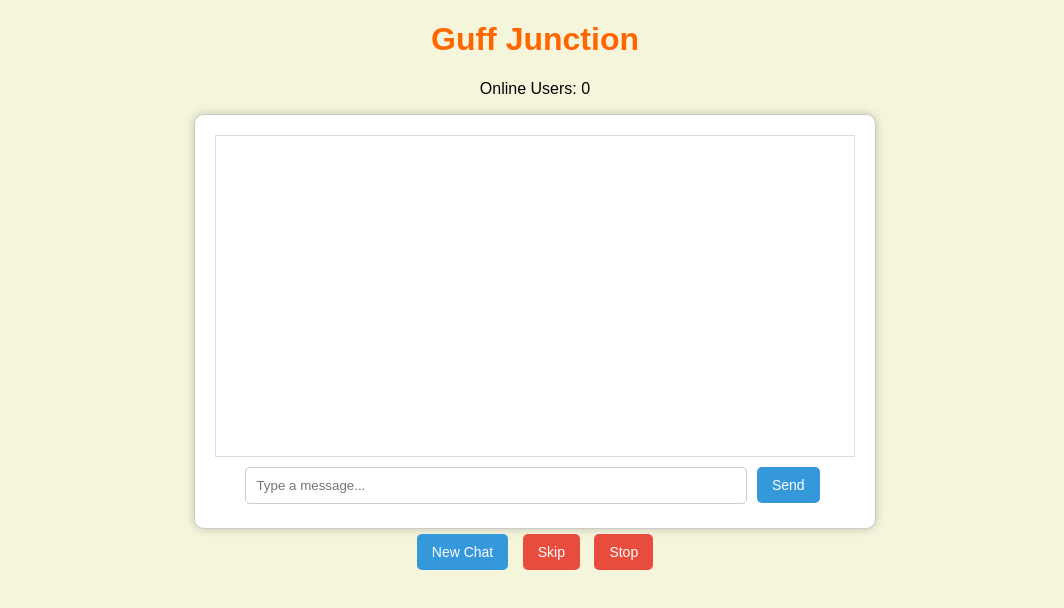
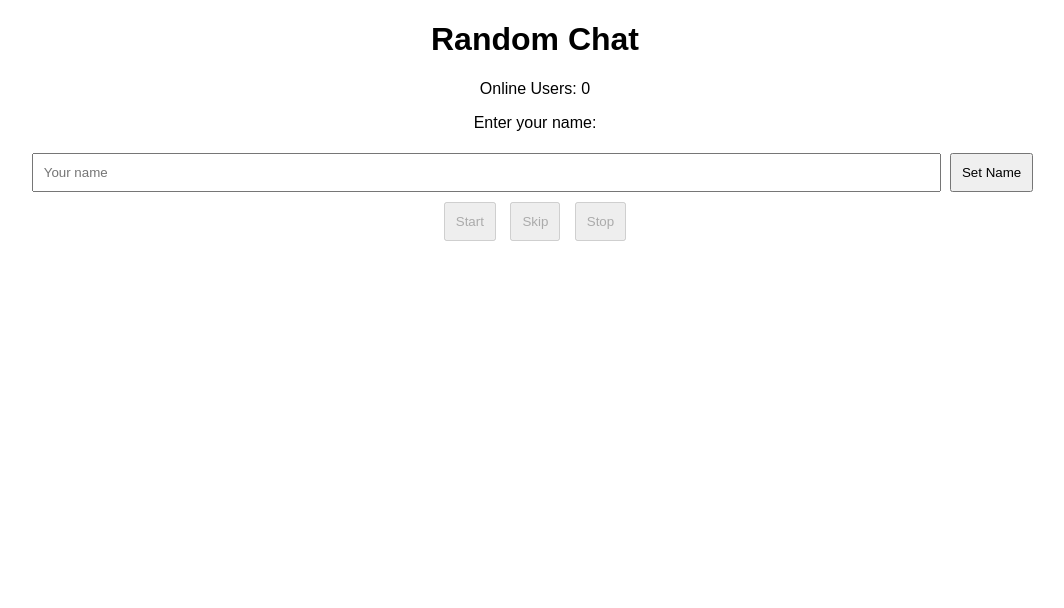
Before and after one commit to kharelpawan/chat, a website: page index.html in a window 1280 px wide. Shown: the whole page, without its empty margins (105-1169 px from the left). Drawn offline with Linux system fonts and the light colour scheme.

Commit message:
Update index.html

```diff
--- a/index.html
+++ b/index.html
@@ -5,152 +5,80 @@
     <meta name="viewport" content="width=device-width, initial-scale=1.0">
     <title>Random Chat</title>
     <style>
-        body {
-            font-family: Arial, sans-serif;
-            text-align: center;
-            background-color: #f5f5dc; /* Light beige background like Omegle */
-            margin: 0;
-            padding: 0;
-        }
-
-        #chatContainer {
-            width: 50%;
-            margin: auto;
-            background-color: white;
-            padding: 20px;
-            border: 1px solid #ccc;
-            border-radius: 10px;
-            box-shadow: 0px 0px 10px rgba(0, 0, 0, 0.2);
-        }
-
-        #messages {
-            height: 300px;
-            overflow-y: auto;
-            border: 1px solid #ddd;
-            padding: 10px;
-            text-align: left;
-            background: #fff;
-            font-size: 14px;
-        }
-
-        #messages p {
-            margin: 5px 0;
-        }
-
-        .you {
-            color: blue;
-            font-weight: bold;
-        }
-
-        .stranger {
-            color: red;
-            font-weight: bold;
-        }
-
-        input {
-            width: 75%;
-            padding: 10px;
-            margin-top: 10px;
-            border: 1px solid #ccc;
-            border-radius: 5px;
-        }
-
-        button {
-            padding: 10px 15px;
-            margin: 5px;
-            border: none;
-            border-radius: 5px;
-            background-color: #3498db;
-            color: white;
-            cursor: pointer;
-            font-size: 14px;
-        }
-
-        button:hover {
-            background-color: #2980b9;
-        }
-
-        .blueButton {
-            background-color: #3498db;
-        }
-
-        .redButton {
-            background-color: #e74c3c;
-        }
-
-        .redButton:hover {
-            background-color: #c0392b;
-        }
-
-        .newChatSection {
-            margin-top: 10px;
-            padding: 10px;
-            background: #f1f1f1;
-            border: 1px solid #ccc;
-            font-size: 12px;
-        }
-
-        .link {
-            color: #0077cc;
-            text-decoration: none;
-            font-weight: bold;
-        }
-
-        .link:hover {
-            text-decoration: underline;
-        }
+        body { font-family: Arial, sans-serif; text-align: center; }
+        #chat { width: 80%; margin: auto; padding: 20px; border: 1px solid #ccc; display: none; }
+        #messages { height: 300px; overflow-y: auto; border: 1px solid #ddd; padding: 10px; text-align: left; }
+        input { width: 70%; padding: 10px; }
+        button { padding: 10px; margin: 5px; }
+        #partnerInfo { font-weight: bold; }
     </style>
 </head>
 <body>
-
-    <h1 style="color: #ff6600;">Guff Junction</h1>
-
+    <h1>Random Chat</h1>
     <p>Online Users: <span id="onlineCount">0</span></p>
 
-    <div id="chatContainer">
+    <div id="usernameSection">
+        <p>Enter your name:</p>
+        <input type="text" id="usernameInput" placeholder="Your name">
+        <button onclick="setUsername()">Set Name</button>
+    </div>
+
+    <button onclick="startChat()" disabled id="startButton">Start</button>
+    <button onclick="skipUser()" disabled id="skipButton">Skip</button>
+    <button onclick="stopChat()" disabled id="stopButton">Stop</button>
+
+    <div id="chat">
+        <p>Connected to: <span id="partnerInfo">None</span></p>
         <div id="messages"></div>
         <input id="messageInput" type="text" placeholder="Type a message..." onkeypress="handleKeyPress(event)">
-        <button class="blueButton" onclick="sendMessage()">Send</button>
+        <button onclick="sendMessage()">Send</button>
     </div>
-
-    <button class="blueButton" onclick="startChat()">New Chat</button>
-    <button class="redButton" onclick="skipUser()">Skip</button>
-    <button class="redButton" onclick="stopChat()">Stop</button>
-
-<!--     <div class="newChatSection">
-        <input type="checkbox"> Find strangers with common interests (<a href="#" class="link">Enable</a>)<br>
-        <span style="color: orange; font-weight: bold;">Great chat?</span>
-        Save the log: <a href="#" class="link">Get a link</a> •
-        <a href="#" class="link">Select all</a> •
-        Or post log to:
-        <a href="#" class="link">Facebook</a> •
-        <a href="#" class="link">Tumblr</a> •
-        <a href="#" class="link">Twitter</a> •
-        <a href="#" class="link">Reddit</a>
-    </div> -->
 
     <script>
         let socket = new WebSocket(`wss://chat-ble3.onrender.com`);
+        let username = null;
         let connected = false;
+        let partnerName = null;
 
         socket.onmessage = (event) => {
             const data = JSON.parse(event.data);
             const messagesDiv = document.getElementById('messages');
 
             if (data.type === 'connected') {
-                messagesDiv.innerHTML = `<p><strong>Connected to a stranger!</strong></p>`;
+                partnerName = data.partnerName;
+                document.getElementById('partnerInfo').innerText = partnerName;
+                messagesDiv.innerHTML = `<p>Connected to <strong>${partnerName}</strong>!</p>`;
                 connected = true;
+                document.getElementById('chat').style.display = 'block';
+                document.getElementById('skipButton').disabled = false;
+                document.getElementById('stopButton').disabled = false;
             } else if (data.type === 'message') {
-                messagesDiv.innerHTML += `<p class="stranger">${data.text}</p>`;
+                messagesDiv.innerHTML += `<p><strong>${data.sender}:</strong> ${data.text}</p>`;
             } else if (data.type === 'disconnected') {
-                messagesDiv.innerHTML += '<p><em>Stranger disconnected.</em></p>';
+                messagesDiv.innerHTML += '<p><em>Partner disconnected.</em></p>';
                 connected = false;
+                document.getElementById('partnerInfo').innerText = "None";
             } else if (data.type === 'online') {
                 document.getElementById('onlineCount').innerText = data.count;
+            } else if (data.type === 'noUser') {
+                messagesDiv.innerHTML = '<p><em>No users available to chat.</em></p>';
+                document.getElementById('partnerInfo').innerText = "None";
             }
+
+            messagesDiv.scrollTop = messagesDiv.scrollHeight;
         };
 
+        function setUsername() {
+            username = document.getElementById('usernameInput').value.trim();
+            if (username) {
+                socket.send(JSON.stringify({ type: 'setName', username }));
+                document.getElementById('usernameSection').style.display = 'none';
+                document.getElementById('startButton').disabled = false;
+            }
+        }
+
         function startChat() {
+            if (!username) return alert("Please enter your name first.");
             socket.send(JSON.stringify({ type: 'start' }));
         }
 
@@ -159,7 +87,7 @@
             const message = messageInput.value.trim();
             if (!message || !connected) return;
 
-            document.getElementById('messages').innerHTML += `<p class="you">You: ${message}</p>`;
+            document.getElementById('messages').innerHTML += `<p><strong>You:</strong> ${message}</p>`;
             socket.send(JSON.stringify({ type: 'message', text: message }));
             messageInput.value = '';
         }
@@ -170,12 +98,13 @@
 
         function stopChat() {
             socket.send(JSON.stringify({ type: 'stop' }));
+            document.getElementById('chat').style.display = 'none';
+            document.getElementById('partnerInfo').innerText = "None";
         }
 
         function handleKeyPress(event) {
             if (event.key === "Enter") sendMessage();
         }
     </script>
-
 </body>
 </html>
```
